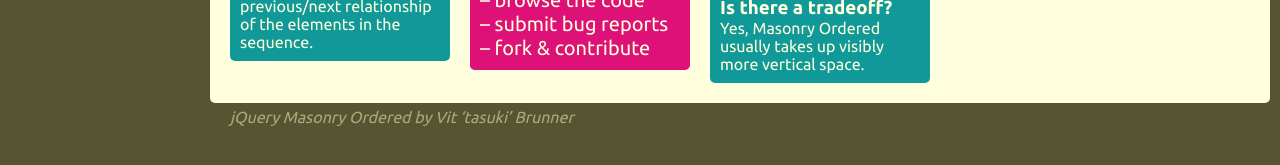
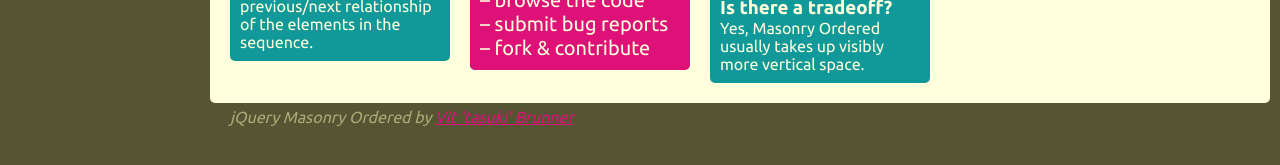
Before and after one commit to tasuki/masonry-ordered, a Jekyll site: the page built from index.html, in a window 1280 px wide. Shown: the part 341-506 px from the top of the page. Built offline with Jekyll 4.4.1, drawn with Linux system fonts in a browser that asks for light colours; nearby versions of some CDN libraries; some of the changed lines change nothing that is shown.

Commit message:
Add home link

```diff
--- a/_layouts/default.html
+++ b/_layouts/default.html
@@ -32,6 +32,6 @@
 		{{ content }}
 	</div>
 
-	<div id="by">jQuery Masonry Ordered by Vit &lsquo;tasuki&rsquo; Brunner</div>
+	<div id="by">jQuery Masonry Ordered by <a href="http://tasuki.org">Vit &lsquo;tasuki&rsquo; Brunner</a></div>
 </body>
 </html>
```
